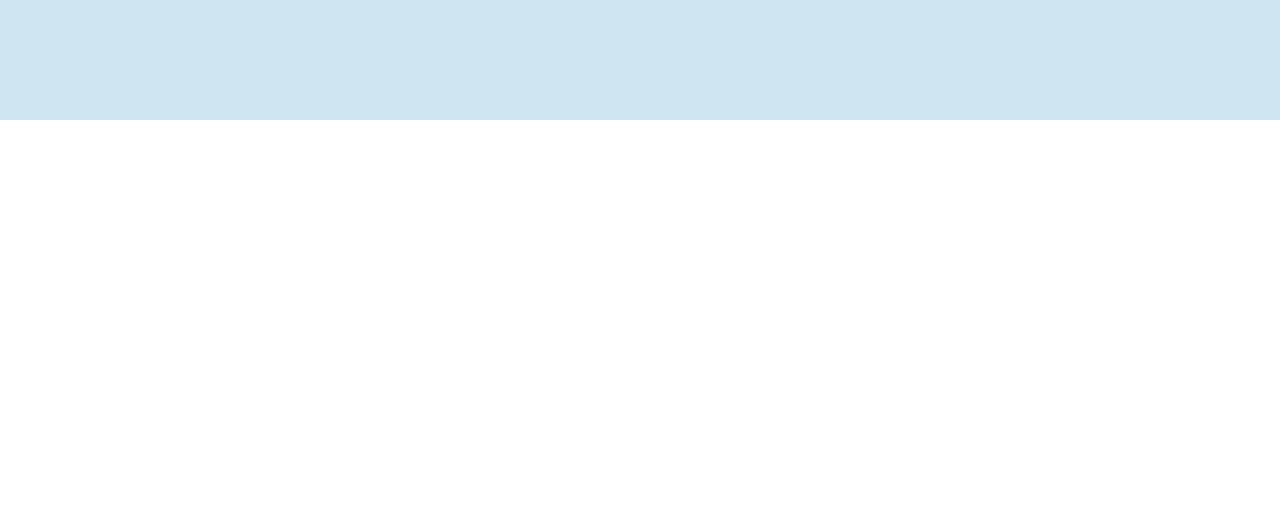
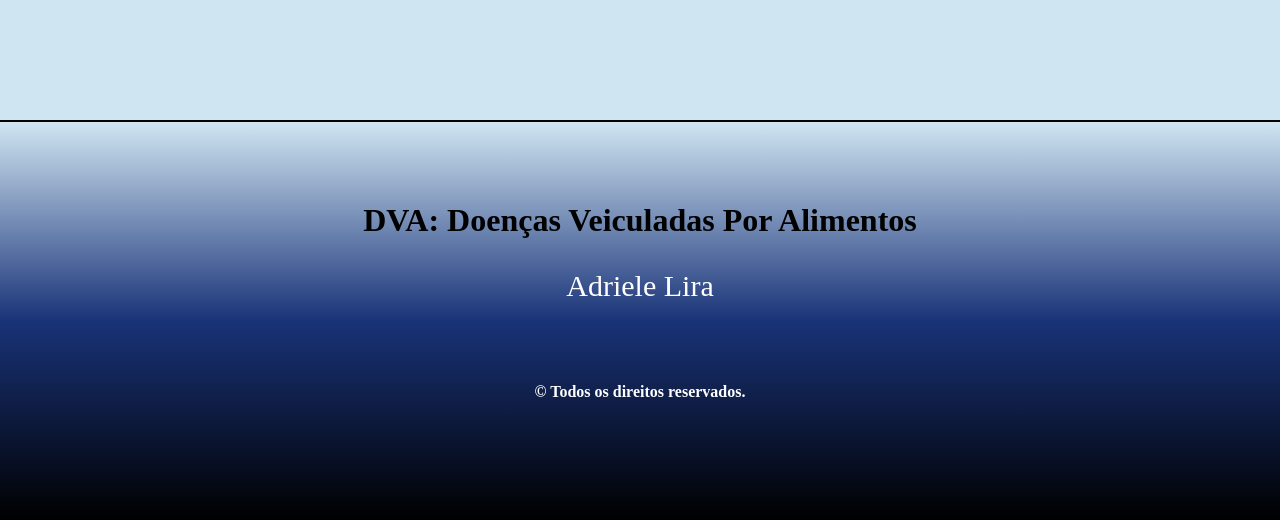
Before and after one commit to Felipe-FrancaST/DVA, a plain HTML site: page index.html in a window 1280 px wide. Shown: the part 780-1300 px from the top of the page. Before the commit the page ends 900 px from the top, so only its background shows below. Drawn offline with Linux system fonts and the light colour scheme.

Commit message:
new update

```diff
--- a/index.html
+++ b/index.html
@@ -14,7 +14,7 @@
               <div class="row">
                 <div class="col-4">
 
-                    <h1>DVA: Doenças Veiculadas Por Alimentos</h1>
+                    <h1 class="title">DVA: Doenças Veiculadas Por Alimentos</h1>
 
                   </div>
                 </div>
@@ -104,6 +104,14 @@
               </div>
         </section>
 
+        <footer>
+          <div class="logo-rodape">
+          <h1 class="agencia">DVA: Doenças Veiculadas Por Alimentos</h1>
+          <p id="nome">Adriele Lira</p>
+      </div>
+      <b style="color: white;">© Todos os direitos reservados.</b>
+      </footer>
+
         <script src="script.js"></script>
       </body>
 </html>
--- a/style.css
+++ b/style.css
@@ -4,7 +4,7 @@
   box-sizing: border-box;
 }
 
-h1{
+.title{
   text-align: center;
     padding: 20px;
     background-color: #d0e5f2;
@@ -14,13 +14,13 @@ h1{
     border: solid black 2px;
     background-color: pink;
 }
-body {
+/* body {
   justify-content: center;
   width: 100%;
   display: flex;
   text-align: center;
   color: #fff;
-}
+} */
 
 a{
   color: #fff;
@@ -38,6 +38,7 @@ a{
   padding-top: 30px;
   padding-bottom: 30px;
   align-items: center;
+
 }
 .container-fluid {
   background: #d0e5f2;
@@ -58,6 +59,7 @@ a{
   height:500px;
   flex-wrap: wrap;
   perspective: 1000px;
+
 }
 .memory-card {
   width: calc(25% - 10px);
@@ -100,3 +102,21 @@ a{
 .front-face {
   transform: rotateY(180deg);
 }
+
+
+footer{
+  height: 400px;
+  background-image: linear-gradient(180deg, #d0e5f2,#193378 , black );
+  text-align: center;
+  border-top: solid 2px black;
+}
+
+.logo-rodape{
+  padding: 80px;
+}
+
+#nome{
+  color: white;
+  margin-top: 30px;
+  font-size: 30px;
+}
```
